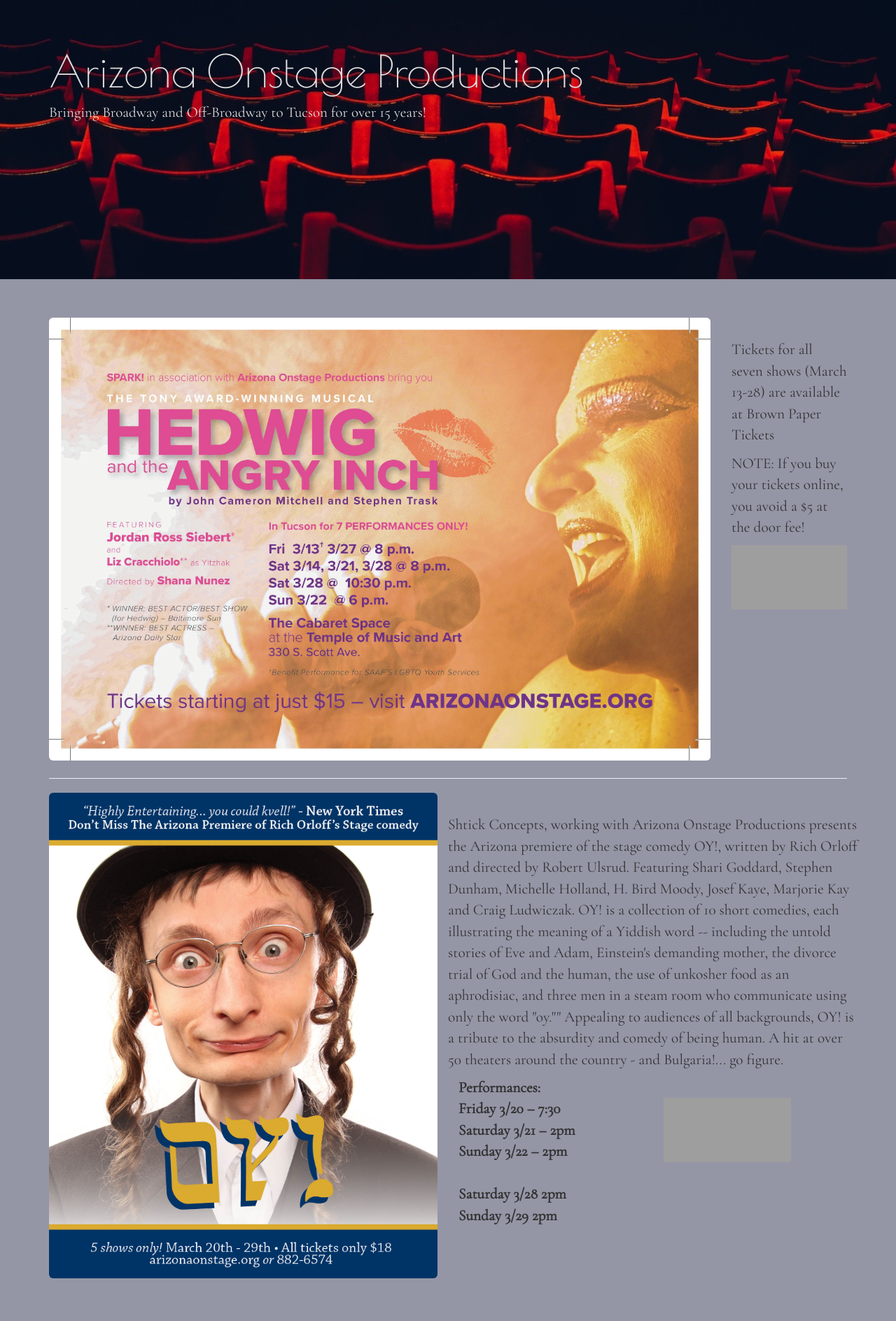
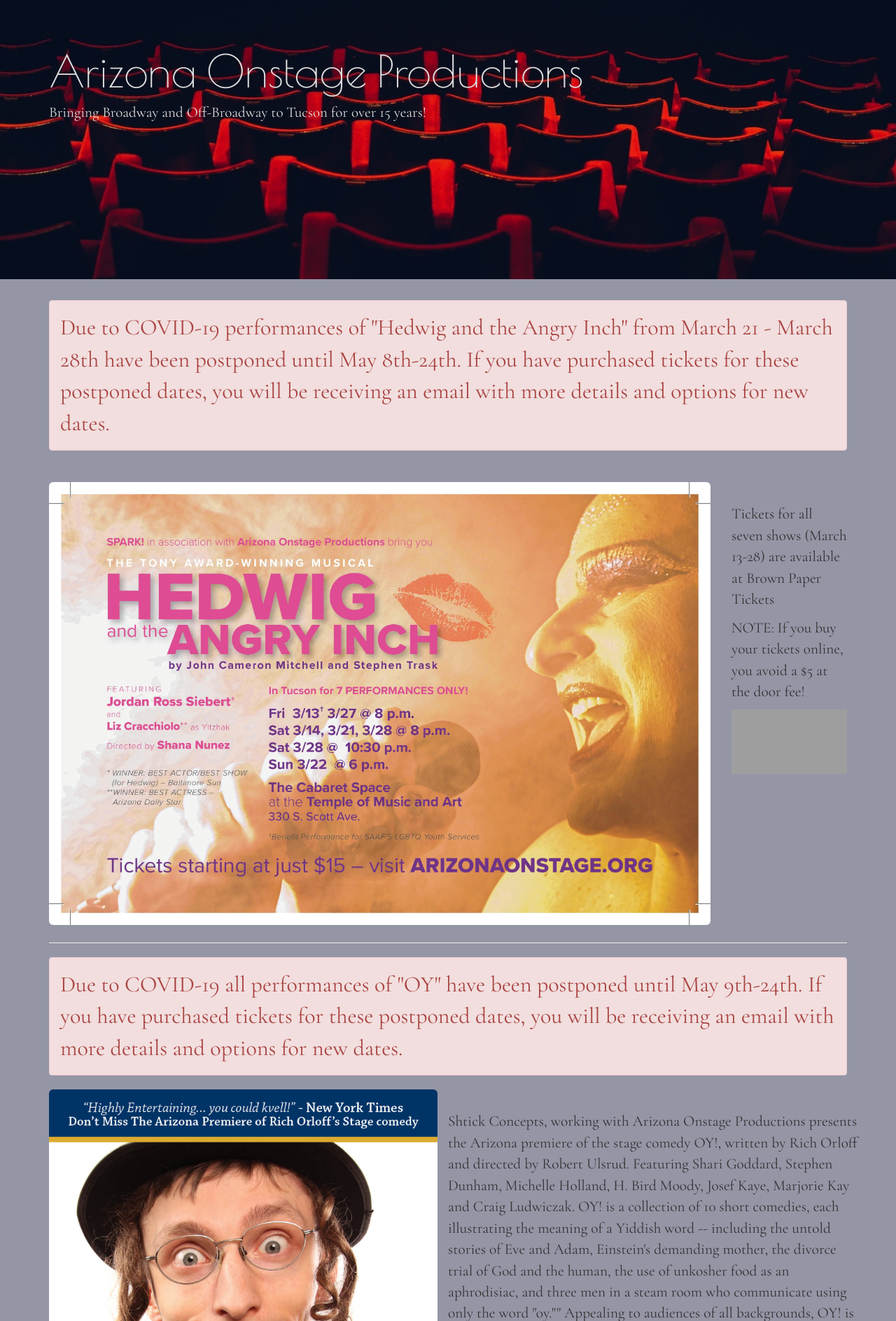
Before and after one commit to samoasao/arizonaonstagephp, a PHP site: page / in a window 1280 px wide. Shown: the part 51-1939 px from the top of the page at 70% size. Run offline with PHP 8.4, Linux system fonts and the light colour scheme; data that the repository does not hold is empty; some web fonts are replaced; grey boxes are pictures that could not be loaded.

Commit message:
COVID-19 warning

```diff
--- a/index.php
+++ b/index.php
@@ -18,6 +18,18 @@
     <main>
 
         <div class="container">
+            <div class="row">
+                <div class="col-md-12">
+				<p class="alert alert-danger" style="font-size: 32px;">
+                    Due to COVID-19 performances of "Hedwig and the Angry Inch" from March 21 - March 28th have been postponed until May 8th-24th. If
+                    you have purchased tickets for these postponed dates, you will be receiving an email with more
+                    details and options for new dates.
+					</p>
+                </div>
+
+
+
+            </div>
 
             <div class="row mtb-25">
 
@@ -44,7 +56,20 @@
 
             </div>
 
-			<hr>
+            <hr>
+
+			<div class="row">
+                <div class="col-md-12">
+				<p class="alert alert-danger" style="font-size: 32px;">
+                    Due to COVID-19 all performances of "OY" have been postponed until May 9th-24th. If
+                    you have purchased tickets for these postponed dates, you will be receiving an email with more
+                    details and options for new dates.
+					</p>
+                </div>
+
+
+
+            </div>
 
             <div class="row my-4">
                 <div class="col-md-6">
@@ -90,7 +115,7 @@
                             </p>
                         </div>
                         <div class="col-sm-6">
-						<br>
+                            <br>
                             <A HREF="https://www.brownpapertickets.com/event/4546945"><IMG
                                     SRC="https://www.brownpapertickets.com/g/6/BPT_buy_tickets_large.png" WIDTH=182
                                     HEIGHT=92 BORDER=0></A>
--- a/tickets/index.php
+++ b/tickets/index.php
@@ -25,7 +25,7 @@
 			<div class="col-sm-2">
 			</div>
             <div class="col-sm-5 johnston-dark">
-                <A HREF="https://www.brownpapertickets.com/event/4487053"><IMG
+                <A HREF="https://www.brownpapertickets.com/event/4546945"><IMG
                         SRC="https://www.brownpapertickets.com/g/6/BPT_buy_tickets_large.png" WIDTH=182 HEIGHT=92
                         BORDER=0></A>
 						<br>
```
